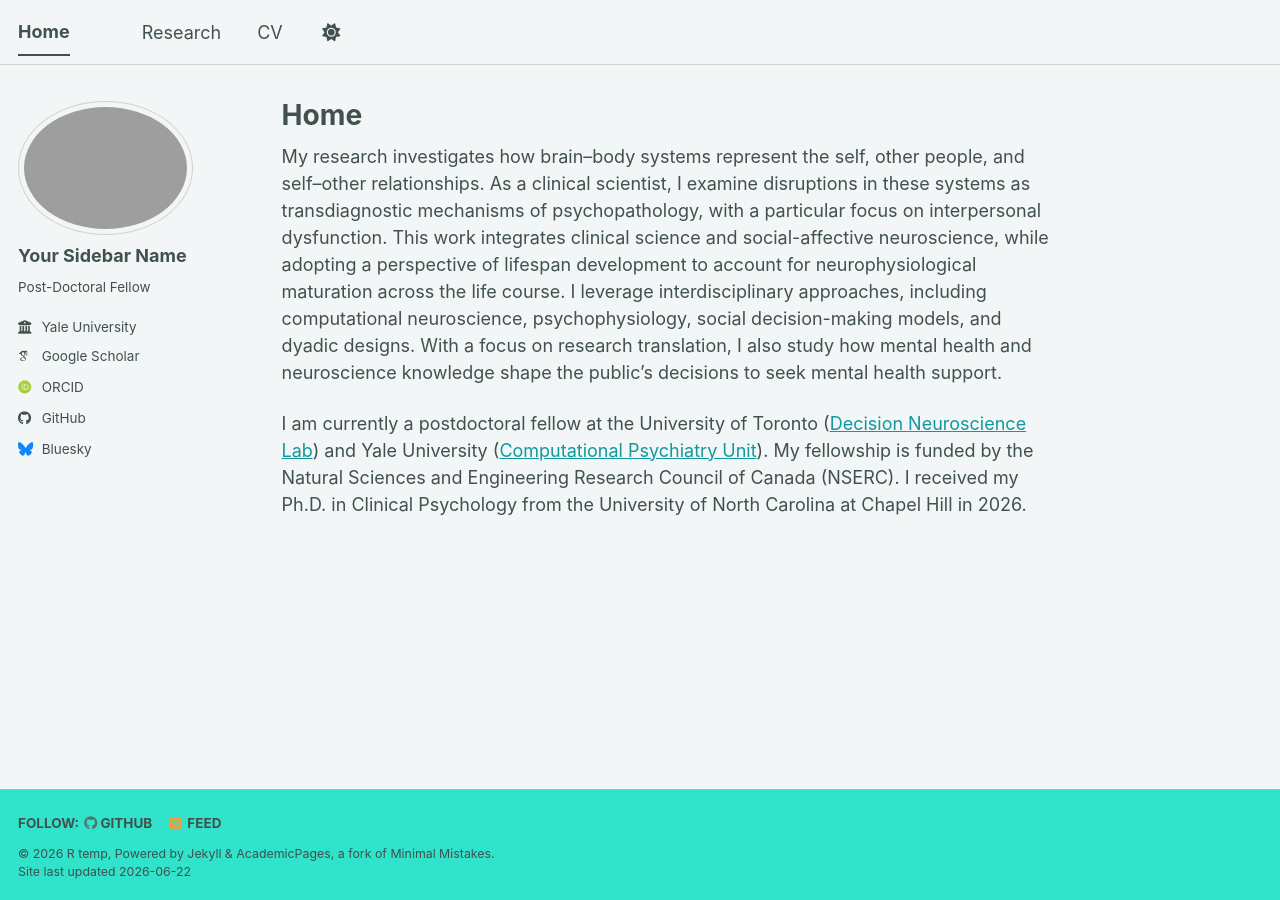
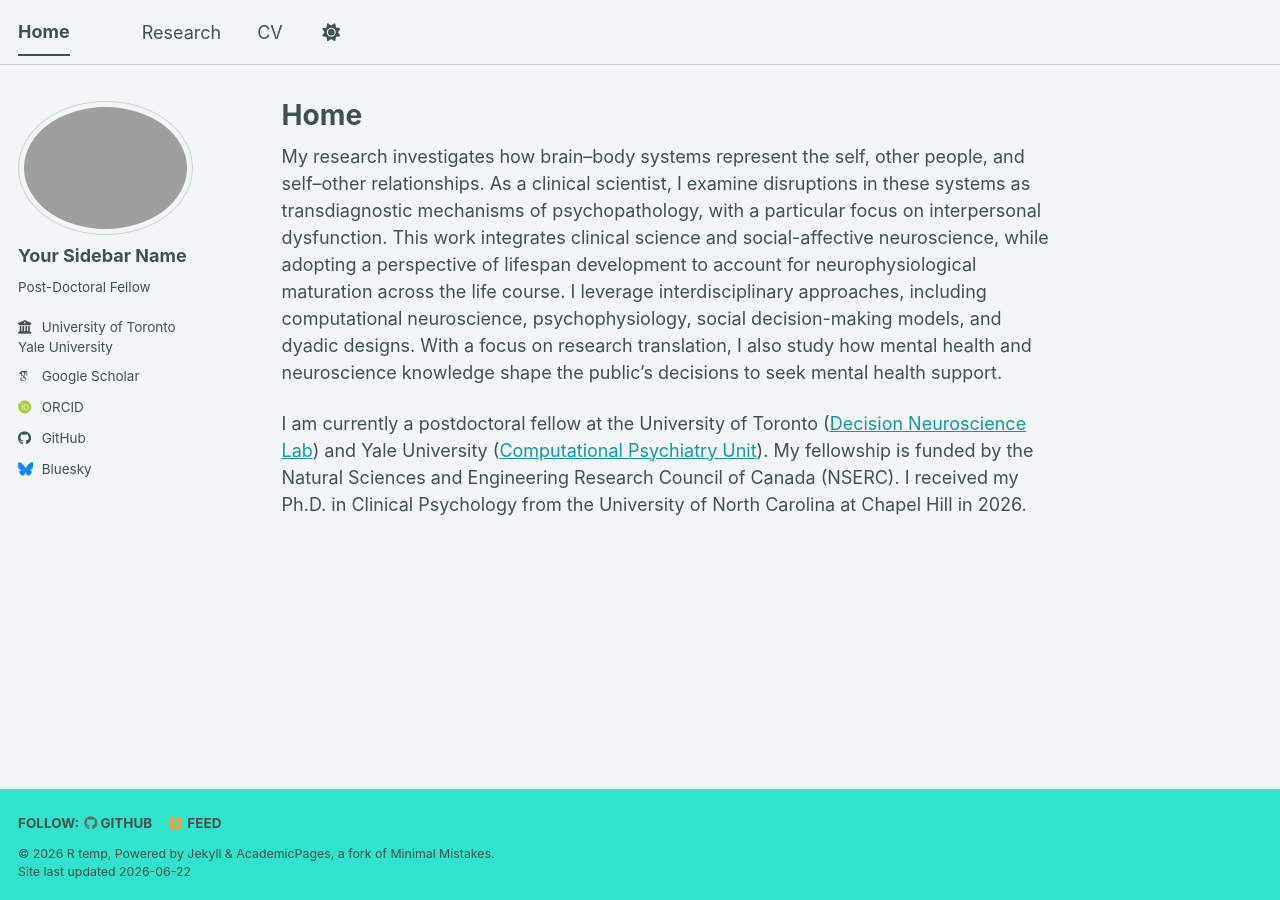
Before and after one commit to ruofanma/ruofanma.github.io, a Jekyll site: the page built from _pages/about.md, in a window 1280 px wide. Built offline with Jekyll 4.4.1, drawn with Linux system fonts in a browser that asks for light colours; some web fonts are replaced; a script bundle is joined from its source files by our own code; library files that are not in the unit come from our copies; some of the changed lines change nothing that is shown.

Commit message:
Consolidate employer information into one line

```diff
--- a/_config.yml
+++ b/_config.yml
@@ -28,8 +28,7 @@ author:
   pronouns         : # example: "she/her"
   bio              : "Post-Doctoral Fellow"
   location         : # "Earth"
-  employer         : "University of Toronto"
-  employer         : "Yale University"
+  employer         : "University of Toronto<br>Yale University"
   uri              : # URL
   email            : # "maruofanX [at] adY.uncZ.edu (delete X, Y, and Z)"
 
```
